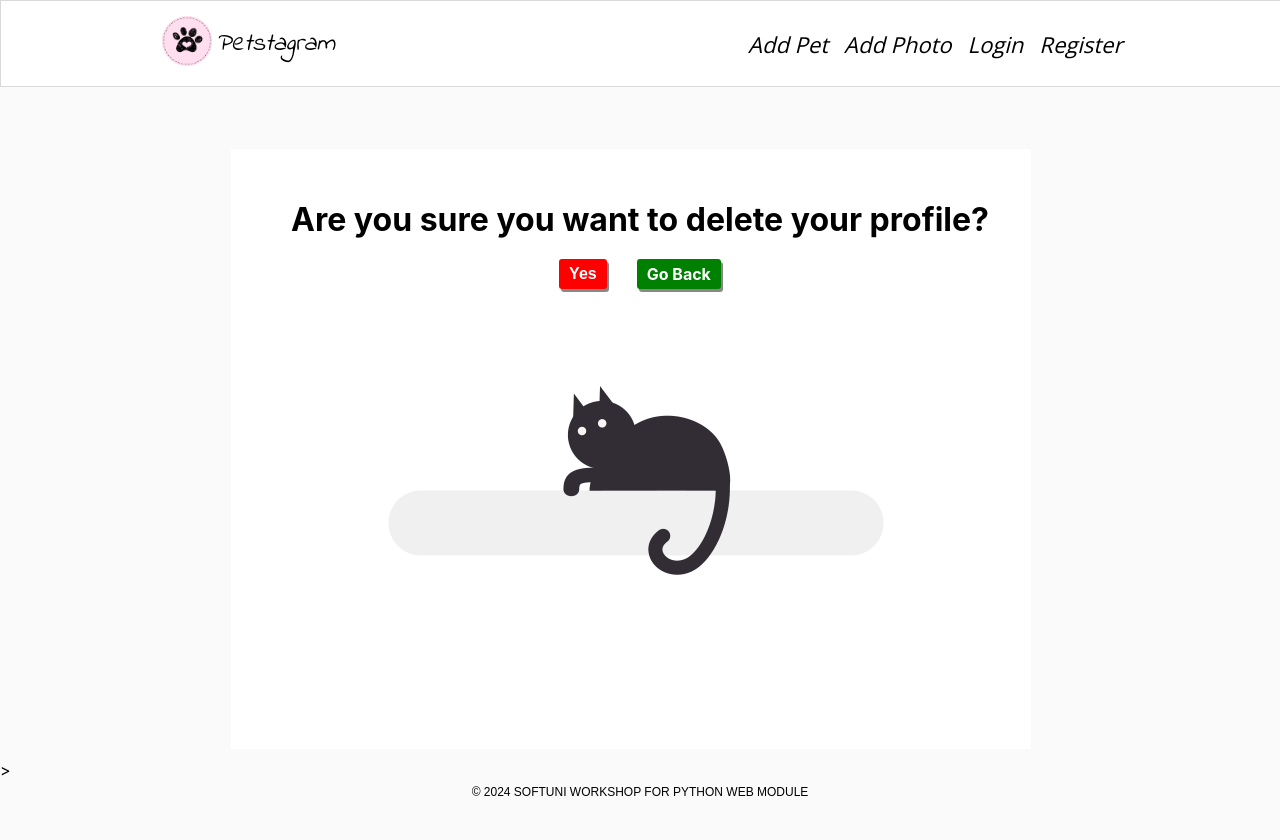
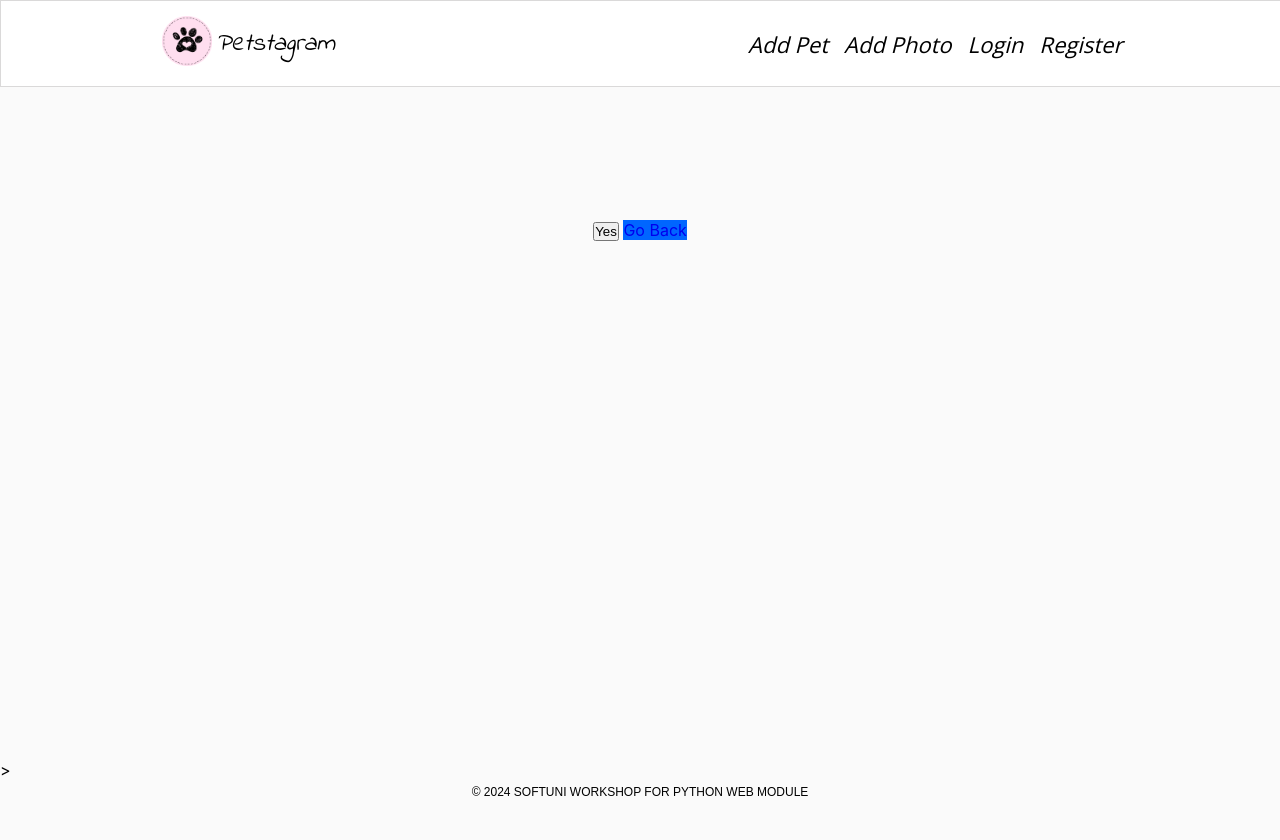
Before and after one commit to VeselinMar/Petstagram, a Django app: page /accounts/profile/1/delete/ in a window 1280 px wide. Run offline with Django 5.2, Linux system fonts and the light colour scheme.

Commit message:
added profile-delete functionality and changed login logic - signal instead of form_valid

```diff
--- a/petstagram/accounts/apps.py
+++ b/petstagram/accounts/apps.py
@@ -4,3 +4,6 @@
 class AccountsConfig(AppConfig):
     default_auto_field = 'django.db.models.BigAutoField'
     name = 'petstagram.accounts'
+
+    def ready(self):
+        import petstagram.accounts.signals
--- a/petstagram/accounts/urls.py
+++ b/petstagram/accounts/urls.py
@@ -2,7 +2,7 @@
 
 from petstagram.accounts import views
 from petstagram.accounts.views import AppUserRegisterView, AppUserLoginView, AppUserLogoutView, ProfileEditView, \
-    AppUserDetailView
+    AppUserDetailView, AppUserDeleteView
 
 urlpatterns = [
     path('register/', AppUserRegisterView.as_view(), name='register'),
@@ -11,6 +11,6 @@
     path('profile/<int:pk>/', include([
         path('', AppUserDetailView.as_view(), name='profile-details'),
         path('edit/', ProfileEditView.as_view(), name='profile-edit'),
-        path('delete/', views.delete_profile, name='profile-delete'),
+        path('delete/', AppUserDeleteView.as_view(), name='profile-delete'),
     ])),
 ]
--- a/petstagram/accounts/views.py
+++ b/petstagram/accounts/views.py
@@ -3,9 +3,9 @@
 from django.contrib.auth.views import LoginView, LogoutView
 from django.db.models import Count
 from django.http import HttpResponseRedirect, Http404
-from django.shortcuts import render
+from django.shortcuts import render, redirect
 from django.urls import reverse_lazy
-from django.views.generic import CreateView, UpdateView, DetailView
+from django.views.generic import CreateView, UpdateView, DetailView, DeleteView
 
 from petstagram.accounts.forms import AppUserCreationForm, AppUserLoginForm, ProfileEditForm
 from petstagram.accounts.models import Profile
@@ -25,11 +25,6 @@
 class AppUserLoginView(LoginView):
     form_class = AppUserLoginForm
     template_name = 'accounts/login-page.html'
-
-    def form_valid(self, form):
-        super().form_valid(form)
-        profile_instance = Profile.objects.get_or_create(user=self.request.user)
-        return HttpResponseRedirect(self.get_success_url())
 
 
 class AppUserLogoutView(LogoutView):
@@ -72,3 +67,17 @@
 
 def delete_profile(request, pk: int):
     return render(request, template_name='accounts/profile-delete-page.html')
+
+
+class AppUserDeleteView(DeleteView):
+    model = UserModel
+    template_name = 'accounts/profile-delete-page.html'
+    success_url = reverse_lazy('home')
+
+    def get_object(self, queryset=None):
+        return self.request.user
+
+    def delete(self, request, *args, **kwargs):
+        user = self.get_object()
+        user.delete()
+        return redirect(self.get_success_url())
--- a/templates/accounts/profile-delete-page.html
+++ b/templates/accounts/profile-delete-page.html
@@ -5,16 +5,12 @@
 {% block content %}
     <!-- Start Delete Profile Section -->
         <div class="delete-profile">
-            <h1>
-                Are you sure you want to delete your profile?
-            </h1>
-            <div class="sure-buttons">
-                <!-- Yes (Delete Profile) Button -->
-                <button>Yes</button>
-                <!-- Go Back Button -->
-                <a class="edit-btn" href="javascript:history.back()">Go Back</a>
-            </div>
-            <img src="/static/images/are_you_sure_cat.gif" alt="are you sure cat git">
+            <form method="post" action="{% url 'profile-delete' request.user.pk %}">
+                {% csrf_token %}
+                <div class="sure-buttons"></div>
+                    <button>Yes</button>
+                    <a class="edit-btn" href="javascript:history.back()">Go Back</a>
+            </form>
         </div>
     <!-- End Delete Profile Section -->
 {% endblock %}
```
Also changed, not shown: petstagram/accounts/signals.py (added, +13 -0 lines).
